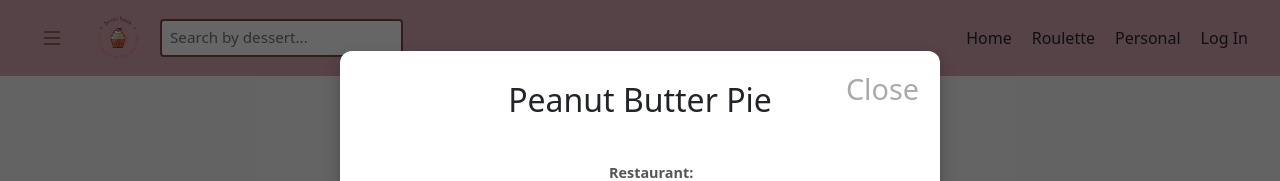
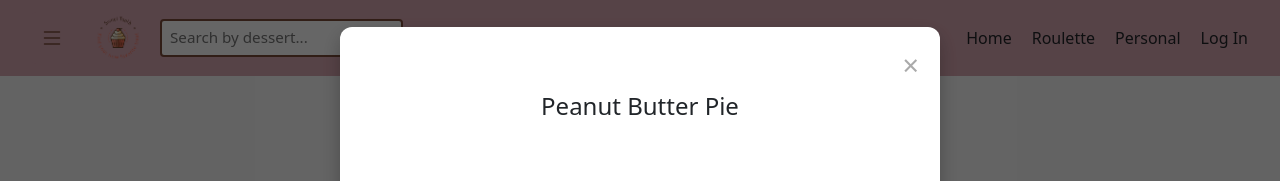
Before and after one commit to alexueda/sweets-project, a React (Create React App) app: page /roulette in a window 1280 px wide. Both pictures are taken after a click on the button "Spin!". Shown: the top 181 px of the page. Built offline with nearby package versions, Linux system fonts and the light colour scheme; the HTML template or start-up script is replaced by a standard one.

Commit message:
fixed dessert modal close button clipping into dessert title

```diff
--- a/src/Components/DessertModal.jsx
+++ b/src/Components/DessertModal.jsx
@@ -26,12 +26,10 @@ const DessertModal = ({ dessert, onClose }) => {
         date: new Date().toISOString()
       };
 
-      // Save to localStorage
       const userReviews = JSON.parse(localStorage.getItem("userReviews") || "[]");
       userReviews.push(reviewData);
       localStorage.setItem("userReviews", JSON.stringify(userReviews));
 
-      // Update context
       const updatedDesserts = filteredList.map(d => {
         if (d["dessert title"] === dessert["dessert title"]) {
           return {
@@ -55,7 +53,11 @@ const DessertModal = ({ dessert, onClose }) => {
   return (
     <div className="modal-overlay" onClick={onClose}>
       <div className="modal-content" onClick={(e) => e.stopPropagation()}>
-        <h2>{dessert["dessert title"]}</h2>
+        <div className="modal-header">
+          <h2>{dessert["dessert title"]}</h2>
+          <button className="close-btn" onClick={onClose}>×</button>
+        </div>
+
         <div className="more-dessert-info">
           <div className="image-content">
             {dessert["image"] && (
@@ -115,7 +117,6 @@ const DessertModal = ({ dessert, onClose }) => {
           />
           <button onClick={handleReviewSubmit}>Submit Review</button>
         </div>
-        <button className="close-btn" onClick={onClose}>Close</button>
       </div>
     </div>
   );
--- a/src/css/dessertModal.css
+++ b/src/css/dessertModal.css
@@ -140,6 +140,20 @@
 }
 
 
+.modal-header {
+  display: flex;
+  justify-content: space-between;
+  align-items: center;
+  margin-bottom: 20px;
+}
+
+.modal-header h2 {
+  margin: 0;
+  font-size: 1.5em;
+  flex: 1;
+}
+
+
 @media (max-width: 600px) {
   /* Grid: Reduce padding and tighten up spacing */
   .dessert-grid-container {
```
Also changed, not shown: src/css/Map.css (line endings or trailing spaces).
